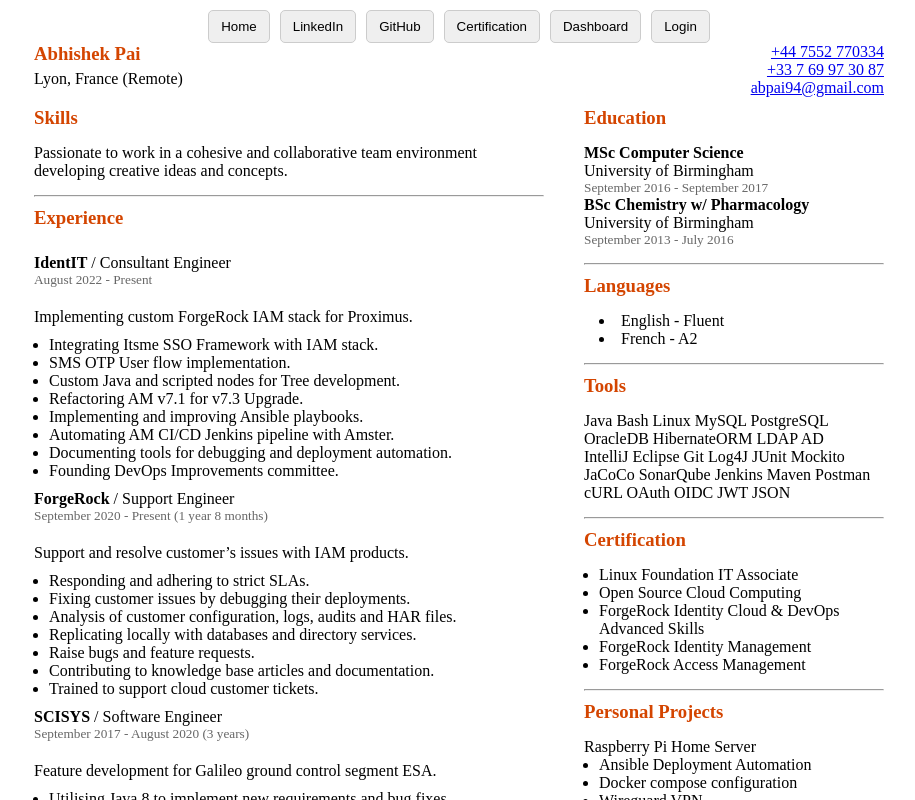
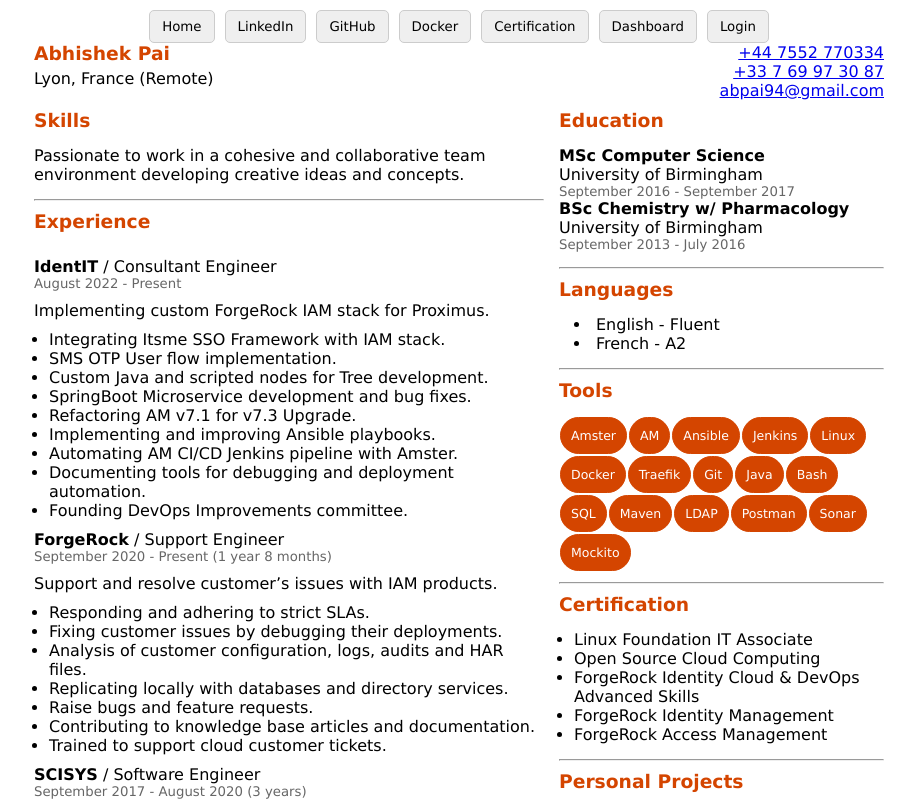
Before and after one commit to abpai94/personal-website, a Vue app: page / in a window 1280 px wide. Shown: the top 800 px of the page, without its empty margins (227-1142 px from the left). Built offline with nearby package versions, Linux system fonts and the light colour scheme.

Commit message:
Updated Tools with the latest information and created the rounded-rectangle shapes. The CV is accurate. Added Docker hub link.

```diff
--- a/src/components/MenuBar.vue
+++ b/src/components/MenuBar.vue
@@ -4,6 +4,7 @@
         <!-- <button class='menu-button' @Click="downloadAsset('assets/Resume.pdf')">Resume</button> -->
         <button class='menu-button' @click="open('https://www.linkedin.com/in/abpai94')">LinkedIn</button>
         <button class='menu-button' @click="open('http://github.com/abpai94')">GitHub</button>
+        <button class='menu-button' @click="open('https://hub.docker.com/u/abpai94')">Docker</button>
         <button class='menu-button' @click="open('https://www.credly.com/users/abpai94/badges')">Certification</button>
         <button class='menu-button' @click="open('https://dashboard.abhishekpai.co.uk')">Dashboard</button>
         <button class='menu-button' @click="open('https://auth.abhishekpai.co.uk')">Login</button>
--- a/src/components/ResumePage.vue
+++ b/src/components/ResumePage.vue
@@ -10,15 +10,21 @@
     </div>
     <div class='main-body-left'>
         <div class='skills-grid'>
-            <div class='subtitle-grid'><h3>Skills</h3></div>
+            <div class='subtitle-grid'>
+                <h3>Skills</h3>
+            </div>
             <ul>
                 <p>Passionate to work in a cohesive and collaborative team environment developing creative ideas and
                     concepts.</p>
             </ul>
-            <div class="horizontal-separator"><hr></div>
+            <div class="horizontal-separator">
+                <hr>
+            </div>
         </div>
         <div class='experience-grid'>
-            <div class='subtitle-grid'><h3>Experience</h3></div>
+            <div class='subtitle-grid'>
+                <h3>Experience</h3>
+            </div>
             <div class='company-grid'>
                 <h4>IdentIT<span><b> / Consultant Engineer </b></span><span>
                     </span></h4>
@@ -32,6 +38,7 @@
                     <li>Integrating Itsme SSO Framework with IAM stack.</li>
                     <li>SMS OTP User flow implementation.</li>
                     <li>Custom Java and scripted nodes for Tree development.</li>
+                    <li>SpringBoot Microservice development and bug fixes.</li>
                     <li>Refactoring AM v7.1 for v7.3 Upgrade.</li>
                     <li>Implementing and improving Ansible playbooks.</li>
                     <li>Automating AM CI/CD Jenkins pipeline with Amster.</li>
@@ -82,34 +89,46 @@
     </div>
     <div class='main-body-right'>
         <div class='education-grid'>
-            <div class='subtitle-grid'><h3>Education</h3></div>
+            <div class='subtitle-grid'>
+                <h3>Education</h3>
+            </div>
             <h4>MSc Computer Science</h4>
             <p>University of Birmingham</p>
             <h5>September 2016 - September 2017</h5>
             <h4>BSc Chemistry w/ Pharmacology</h4>
             <p>University of Birmingham</p>
             <h5>September 2013 - July 2016</h5>
-            <div class="horizontal-separator"><hr></div>
+            <div class="horizontal-separator">
+                <hr>
+            </div>
         </div>
         <div class='languages-grid'>
-            <div class='subtitle-grid'><h3>Languages</h3></div>
+            <div class='subtitle-grid'>
+                <h3>Languages</h3>
+            </div>
             <div class='block-details'>
                 <li>English - Fluent</li>
                 <li>French - A2</li>
             </div>
-            <div class="horizontal-separator"><hr></div>
+            <div class="horizontal-separator">
+                <hr>
+            </div>
         </div>
         <div class='tools-grid'>
-            <div class='subtitle-grid'><h3>Tools</h3></div>
-            <p>Java Bash Linux MySQL PostgreSQL OracleDB HibernateORM LDAP AD </p>
-            <p>
-                IntelliJ Eclipse Git Log4J JUnit Mockito JaCoCo SonarQube Jenkins Maven Postman cURL OAuth OIDC JWT
-                JSON
-            </p>
-            <div class="horizontal-separator"><hr></div>
+            <div class='subtitle-grid'>
+                <h3>Tools</h3>
+            </div>
+            <div class="tools-square">
+                <div class="square" v-for="item in squares" :key="item.id">{{ item.text }}</div>
+            </div>
+        </div>
+        <div class="horizontal-separator">
+            <hr>
         </div>
         <div class='certification-grid'>
-            <div class='subtitle-grid'><h3>Certification</h3></div>
+            <div class='subtitle-grid'>
+                <h3>Certification</h3>
+            </div>
             <div class='block-details'>
                 <ul>
                     <li>Linux Foundation IT Associate</li>
@@ -119,15 +138,20 @@
                     <li>ForgeRock Access Management</li>
                 </ul>
             </div>
-            <div class="horizontal-separator"><hr></div>
+            <div class="horizontal-separator">
+                <hr>
+            </div>
         </div>
         <div class='personalprojects-grid'>
-            <div class='subtitle-grid'><h3>Personal Projects</h3></div>
+            <div class='subtitle-grid'>
+                <h3>Personal Projects</h3>
+            </div>
             <p>Raspberry Pi Home Server</p>
             <div class='block-details'>
                 <ul>
                     <li>Ansible Deployment Automation</li>
                     <li>Docker compose configuration</li>
+                    <li>Resume Webpage Development</li>
                     <li>Wireguard VPN</li>
                     <li>RAID for photo archive</li>
                     <li>GCP Bucket backups via cronjobs</li>
@@ -141,10 +165,36 @@
 </template>
 
 <script>
+export default {
+    data() {
+        return {
+            squares: [
+                { id: 1, text: "Amster" },
+                { id: 2, text: "AM" },
+                { id: 3, text: "Ansible" },
+                { id: 4, text: "Jenkins" },
+                { id: 5, text: "Linux" },
+                { id: 6, text: "Docker" },
+                { id: 7, text: "Traefik" },
+                { id: 8, text: "Git" },
+                { id: 9, text: "Java" },
+                { id: 10, text: "Bash" },
+                { id: 11, text: "SQL" },
+                { id: 12, text: "Maven" },
+                { id: 13, text: "LDAP" },
+                { id: 14, text: "Postman" },
+                { id: 15, text: "Sonar" },
+                { id: 16, text: "Mockito" }
+            ],
+        };
+    }
+}
 </script>
 
 <style>
-
+* {
+    font-family: 'Lucida Sans', 'Lucida Sans Regular', 'Lucida Grande', 'Lucida Sans Unicode', Geneva, Verdana, sans-serif
+}
 .header-left,
 .header-right {
     float: left;
@@ -167,7 +217,7 @@
 
 .main-body-right {
     float: right;
-    max-width: 300px;
+    max-width: 325px;
 }
 
 .experience-grid {
@@ -180,9 +230,12 @@
 }
 
 .company-grid,
-.company-summary,
 .subtitle-grid {
     padding: 10px 0px 10px 0px;
+}
+
+.company-summary {
+    padding: 0px 0px 10px 0px;
 }
 
 .block-details {
@@ -199,6 +252,24 @@
     font-weight: normal;
 }
 
+.square {
+    width: fit-content;
+    border: 1px solid #d44500;
+    border-radius: 20px;
+    text-align: center;
+    padding: 10px;
+    background-color: #d44500;
+    color: white;
+    float: left;
+    margin: 1px;
+    font-size: 12.5px;
+}
+
+.tools-grid {
+    float: inline-start;
+    padding-bottom: 10px;
+}
+
 span b {
     font-weight: normal;
 }
```
